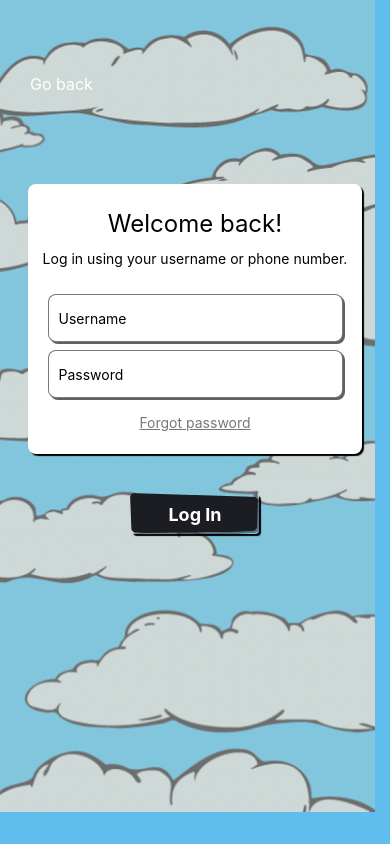
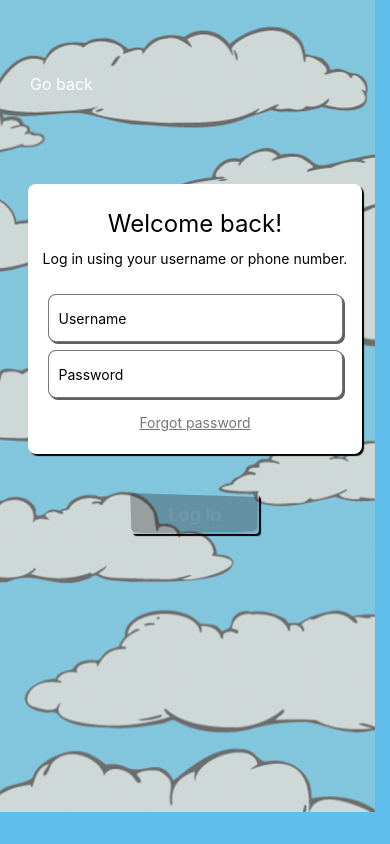
Before and after one commit to dramarec/react-native-app, a React Native app: screen /LoginScreen in a window 390 px wide. Built offline with nearby package versions, Linux system fonts and the light colour scheme.

Commit message:
implements login mutation

```diff
--- /dev/null
+++ b/src/graphql/mutations/Login/index.ts
@@ -0,0 +1,18 @@
+import { gql } from "@apollo/client";
+
+export const LOGIN_MUTATION = gql`
+    mutation login($identifier: String!, $password: String!) {
+        login(identifier: $identifier, password:$password) {
+            token
+            user {
+                id
+                username
+            }
+            communities {
+                id
+                name
+                styleOverride
+            }
+        }
+    }
+`
--- /dev/null
+++ b/src/graphql/mutations/index.ts
@@ -0,0 +1 @@
+export * from './Login'
--- a/src/screens/LoginScreen.tsx
+++ b/src/screens/LoginScreen.tsx
@@ -1,4 +1,4 @@
-import React, { useState } from 'react';
+import React, { useEffect, useState } from 'react';
 import {
   StyleSheet,
   View,
@@ -10,25 +10,48 @@ import {
   TouchableWithoutFeedback,
   Keyboard,
   Image,
+  ActivityIndicator,
+  Alert,
 } from 'react-native';
 import { useNavigation } from '@react-navigation/native';
 import { NativeStackNavigationProp } from '@react-navigation/native-stack';
+import { useMutation } from '@apollo/client';
 import icons from '../constants/icons'
+import { LOGIN_MUTATION } from '../graphql/mutations';
+import AsyncStorage from '@react-native-async-storage/async-storage';
 
 export function LoginScreen() {
-  const [identifier, setIdentifier] = useState('')
-  const [password, setPassword] = useState('')
-
   const navigation = useNavigation<NativeStackNavigationProp<any>>()
-
   const goBack = () => {
     navigation.navigate('MainScreen')
   }
-
   const keyboardHide = () => {
     Keyboard.dismiss();
   }
-  const disabled = false
+
+
+  const [identifier, setIdentifier] = useState('')
+  const [password, setPassword] = useState('')
+  const [login, { data, error, loading }] = useMutation(LOGIN_MUTATION, {})
+
+  useEffect(() => {
+    if (error) {
+      Alert.alert('Error login', error.message)
+    }
+  }, [error])
+
+  const loginData = data ? data.login : null
+  console.log("🔥🚀 ===> LoginScreen ===> loginData", loginData);
+
+
+  let disabled = false
+  if (identifier === '' || password === '') {
+    disabled = true
+  }
+
+  const onSubmit = () => {
+    login({ variables: { identifier, password } })
+  }
 
   return (
     <TouchableWithoutFeedback onPress={keyboardHide}>
@@ -82,12 +105,12 @@ export function LoginScreen() {
             </View>
 
             <TouchableOpacity
+              disabled={loading}
+              onPress={onSubmit}
               activeOpacity={disabled ? 1 : 0.3}
               style={{
                 ...styles.formBtn,
-              }}
-            >
-
+              }}>
               <Image
                 source={icons.button}
                 resizeMode="contain"
@@ -95,7 +118,11 @@ export function LoginScreen() {
                   opacity: disabled ? 0.3 : 1,
                 }}
               />
-
+              {loading ? (
+                <ActivityIndicator style={{
+                  position: 'absolute',
+                }} />
+              ) : (
                 <Text
                   style={{
                     ...styles.formBtnText,
@@ -104,7 +131,9 @@ export function LoginScreen() {
                 >
                   Log In
                 </Text>
+              )}
             </TouchableOpacity>
+
           </View>
         </ImageBackground>
       </View>
```
Also changed, not shown: src/graphql/queries/index.ts (added). Lines whose indentation alone changed are shown as unchanged.
